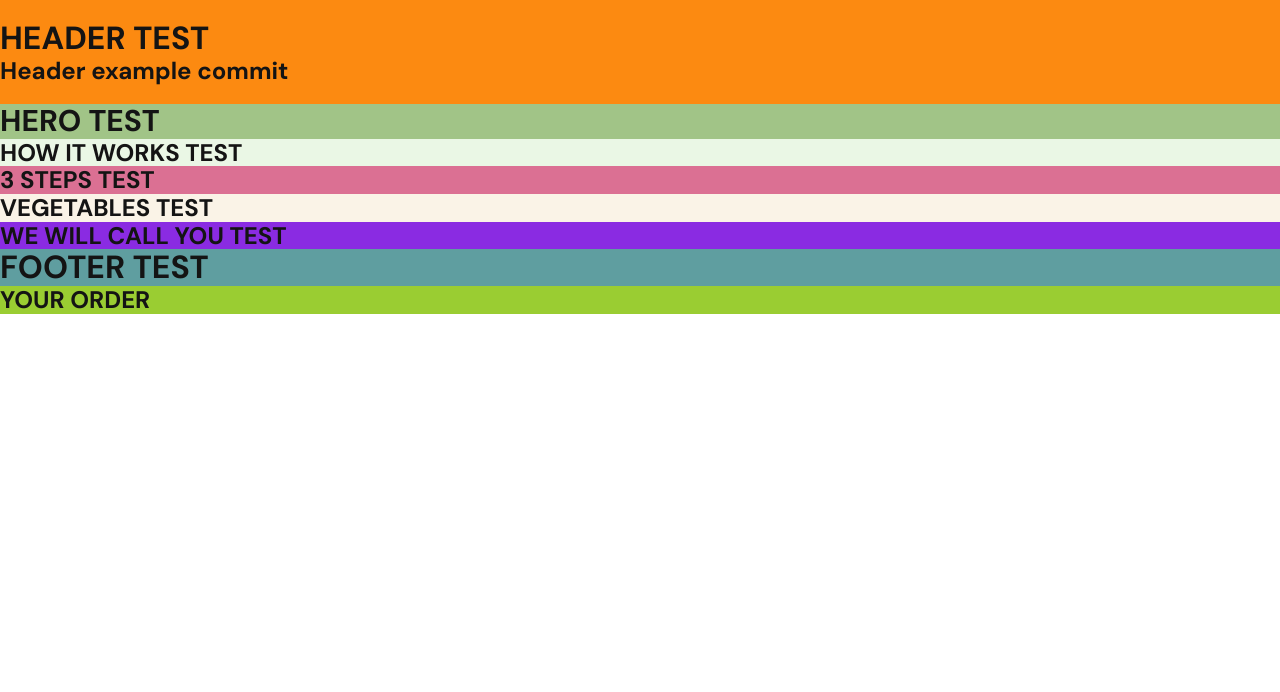
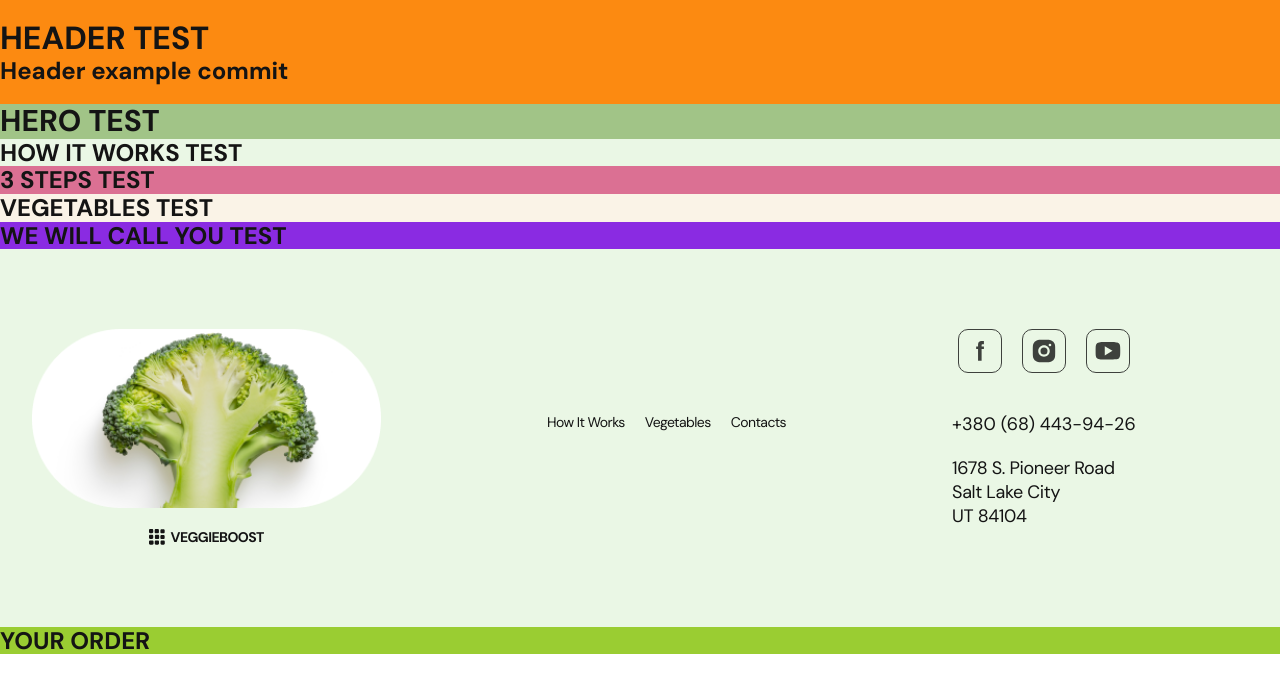
Before and after one commit to NetworkVisus/emmet-group, a website built with Vite: page src/index.html in a window 1280 px wide. Built offline with nearby package versions, Linux system fonts and the light colour scheme.

Commit message:
need-review

```diff
--- a/src/css/footer.css
+++ b/src/css/footer.css
@@ -1,3 +1,120 @@
 .footer {
-  background-color: cadetblue;
+  padding-top: 80px;
+  padding-bottom: 80px;
+  background-color: #eaf7e5;
+  max-width: 100%;
 }
+.footer-container {
+  display: flex;
+  flex-direction: column;
+  gap: 40px;
+}
+.footer-img-wrap {
+  display: flex;
+  flex-direction: column;
+  align-items: center;
+  margin-bottom: 40px;
+}
+.footer-img {
+  margin-bottom: 20px;
+}
+.footer-logo-link {
+  display: flex;
+  align-items: center;
+  font-size: 14px;
+  font-weight: 700;
+  line-height: 1.29;
+  letter-spacing: -0.04em;
+  fill: var(--primary-text-color);
+  transition: fill 250ms cubic-bezier(0.4, 0, 0.2, 1);
+  text-shadow: none;
+}
+.footer-logo-link:focus,
+.footer-logo-link:hover {
+  fill: var(--green-brand-color);
+}
+.footer-nav-list {
+  display: flex;
+  flex-direction: row;
+  gap: 20px;
+  justify-content: center;
+}
+.footer-nav-link {
+  font-size: 14px;
+  line-height: 1.29;
+  letter-spacing: -0.04em;
+  text-shadow: none;
+}
+.footer-contact-wrap {
+  text-align: center;
+}
+.footer-soc-list {
+  display: flex;
+  flex-direction: row;
+  gap: 20px;
+  margin-bottom: 40px;
+  justify-content: center;
+}
+.footer-soc-link {
+  fill: var(--primary-text-color);
+  opacity: 0.8;
+  border-radius: 10px;
+  border: 1px solid var(--primary-text-color);
+  width: 44px;
+  height: 44px;
+  display: flex;
+  align-items: center;
+  justify-content: center;
+  transition: fill 250ms cubic-bezier(0.4, 0, 0.2, 1),
+    border-color 250ms cubic-bezier(0.4, 0, 0.2, 1);
+}
+.footer-soc-link:focus,
+.footer-soc-link:hover {
+  fill:  var(--green-brand-color);
+  border-color:  var(--green-brand-color);
+}
+.footer-tel-link {
+  font-size: 18px;
+  line-height: 1.33;
+  text-shadow: none;
+}
+.footer-address-list {
+  margin-top: 20px;
+}
+.footer-address-item {
+  font-size: 18px;
+  line-height: 1.33;
+  letter-spacing: -0.02em;
+  text-shadow: none;
+}
+@media screen and (min-width: 768px) {
+  .footer-container {
+    flex-direction: row;
+    gap: 170px;
+  }
+  .footer-soc-list {
+    margin-bottom: 42px;
+  }
+  .footer-contact-wrap {
+    text-align: left;
+  }
+}
+@media screen and (min-width: 1280px) {
+  .footer-container {
+    gap: 166px;
+  }
+  .footer-nav {
+    padding-top: 84px;
+  }
+  .footer-left-section {
+    display: flex;
+    flex-direction: row;
+    gap: 166px;
+  }
+  .footer-img-wrap {
+    margin-bottom: 0;
+  }
+  .footer-soc-list {
+    margin-bottom: 40px;
+  }
+}
--- a/src/partials/footer.html
+++ b/src/partials/footer.html
@@ -1,3 +1,91 @@
-<footer class="footer">
-  <h1>FOOTER TEST</h1>
+<footer id="contacts" class="footer">
+  <div class="footer-container container">
+    <div class="footer-left-section">
+      <div class="footer-img-wrap">
+        <picture class="footer-img">
+          <source
+            media="(max-width: 767px) and (min-width: 375px)"
+            srcset="
+              ./img/footer/broccoli-mob.png    1x,
+              ./img/footer/broccoli-mob-2x.png 2x
+            "
+            alt="broccoli"
+            width="335"
+            height="172"
+          />
+          <source
+            media="(max-width: 374px)"
+            srcset="
+              ./img/footer/broccoli-mob.png    1x,
+              ./img/footer/broccoli-mob-2x.png 2x
+            "
+            alt="broccoli"
+            width="260"
+          />
+          <img
+            src="./img/footer/broccoli.png"
+            srcset="
+              ./img/footer/broccoli.png    1x,
+              ./img/footer/broccoli-2x.png 2x
+            "
+            alt="broccoli"
+            width="349"
+            height="179"
+          />
+        </picture>
+        <a class="footer-logo-link" href="./index.html">
+          <svg class="footer-logo" width="16" height="16">
+            <use href="./img/icons.svg#icon-logo"></use>
+          </svg>
+          &nbsp; VEGGIEBOOST
+        </a>
+      </div>
+      <nav class="footer-nav">
+        <ul class="footer-nav-list">
+          <li class="footer-nav-item">
+            <a class="footer-nav-link" href="#works">How It Works</a>
+          </li>
+          <li class="footer-nav-item">
+            <a class="footer-nav-link" href="#vegetables">Vegetables</a>
+          </li>
+          <li class="footer-nav-item">
+            <a class="footer-nav-link" href="#contacts">Contacts</a>
+          </li>
+        </ul>
+      </nav>
+    </div>
+    <div class="footer-contact-wrap">
+      <ul class="footer-soc-list">
+        <li class="footer-soc-item">
+          <a class="footer-soc-link" href="">
+            <svg class="footer-logo" width="28" height="28">
+              <use href="./img/icons.svg#icon-facebook"></use>
+            </svg>
+          </a>
+        </li>
+        <li class="footer-soc-item">
+          <a class="footer-soc-link" href="">
+            <svg class="footer-logo" width="28" height="28">
+              <use href="./img/icons.svg#icon-instagram"></use>
+            </svg>
+          </a>
+        </li>
+        <li class="footer-soc-item">
+          <a class="footer-soc-link" href="">
+            <svg class="footer-logo" width="28" height="28">
+              <use href="./img/icons.svg#icon-youtube"></use>
+            </svg>
+          </a>
+        </li>
+      </ul>
+      <a class="footer-tel-link" href="tel:+380684439426"
+        >+380 (68) 443-94-26
+      </a>
+      <ul class="footer-address-list">
+        <li class="footer-address-item">1678 S. Pioneer Road</li>
+        <li class="footer-address-item">Salt Lake City</li>
+        <li class="footer-address-item">UT 84104</li>
+      </ul>
+    </div>
+  </div>
 </footer>
```
Also changed, not shown: src/img/footer/broccoli-2x.png (added), src/img/footer/broccoli-mob-2x.png (added), src/img/footer/broccoli-mob.png (added), src/img/footer/broccoli.png (added).
